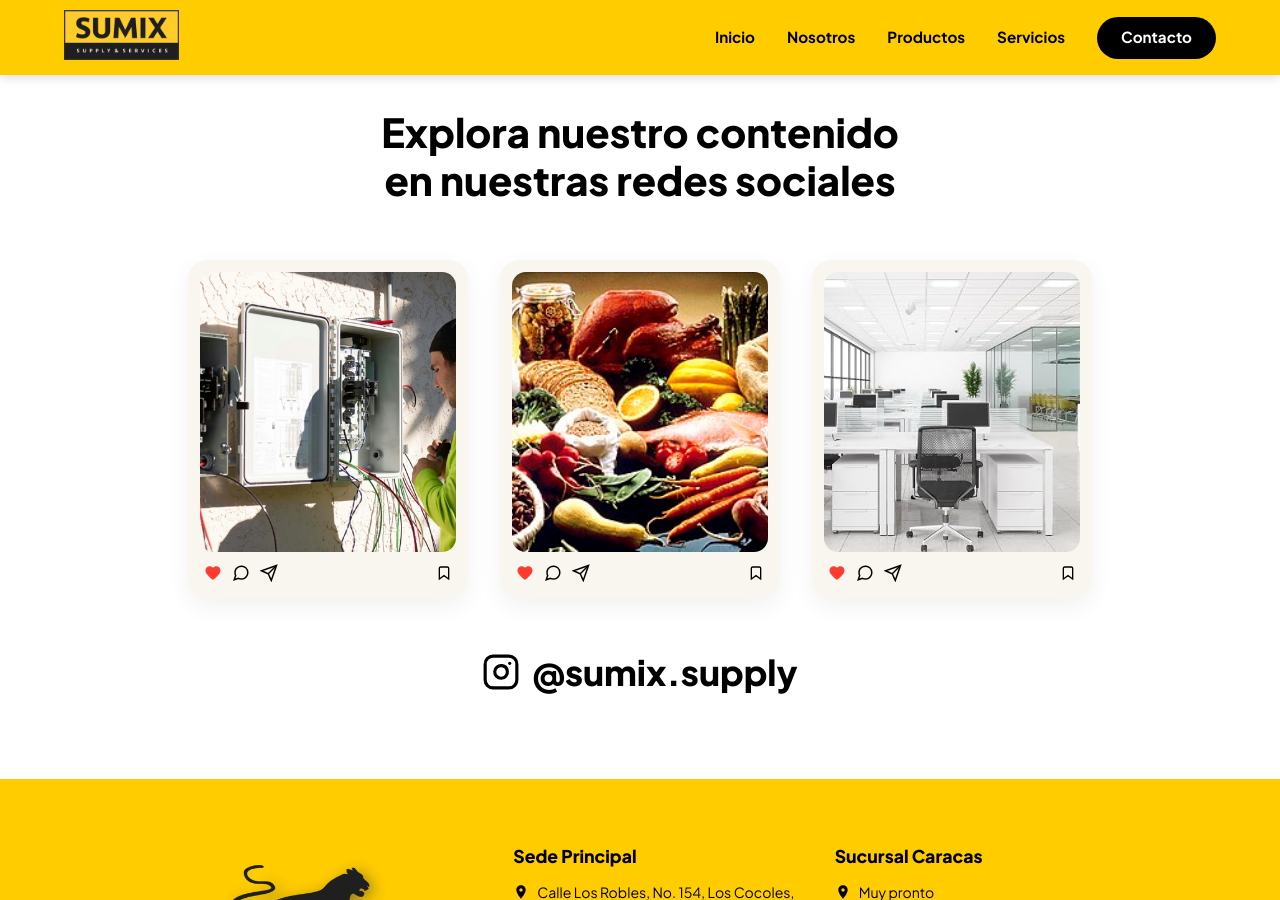
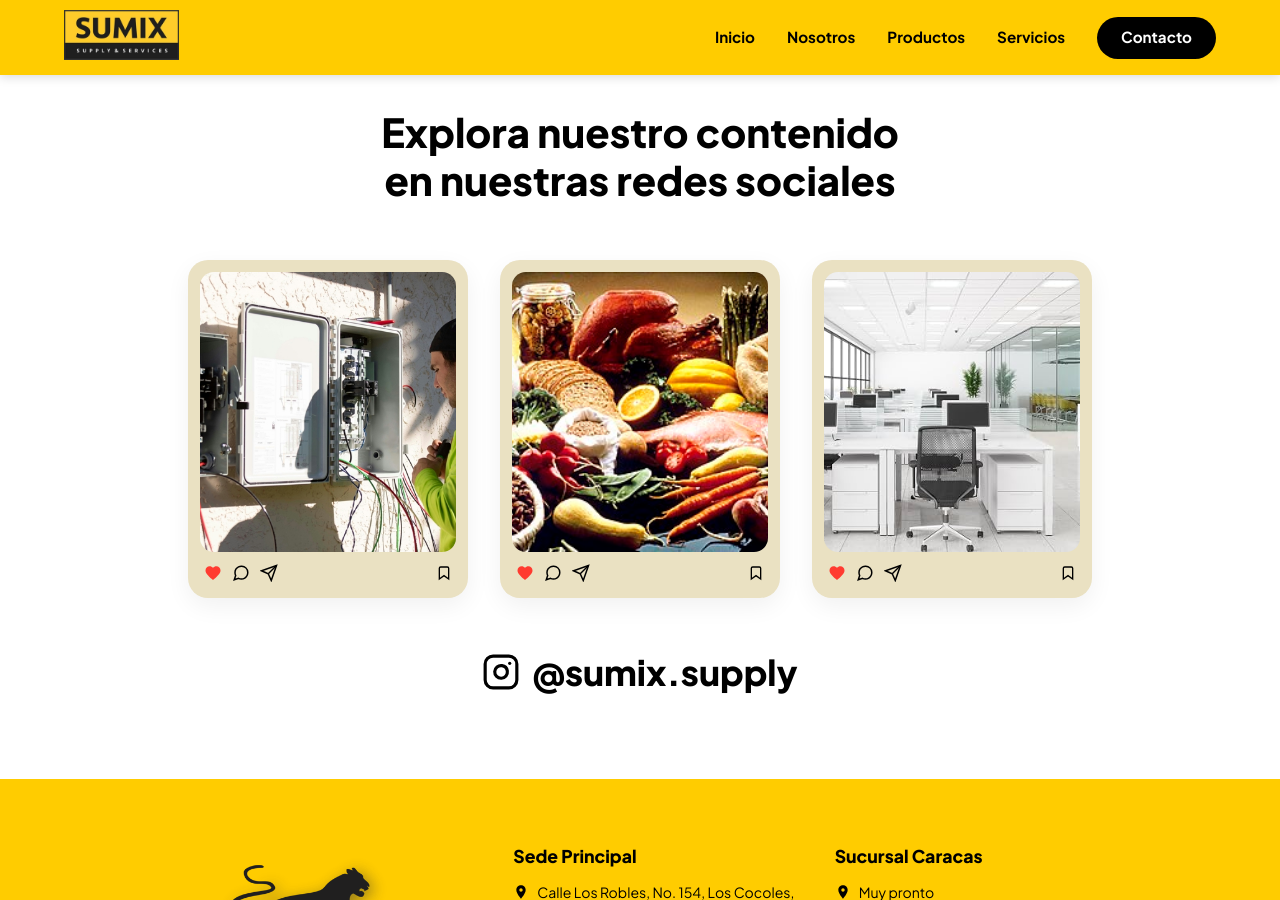
Before and after one commit to ing-nestorgomez/ximus, a Jekyll site: the page built from index.html, in a window 1280 px wide and 900 px high, scrolled down 4819 px. Built offline with Jekyll 4.4.1, drawn with Linux system fonts in a browser that asks for light colours.

Commit message:
Update styles.scss

```diff
--- a/assets/css/styles.scss
+++ b/assets/css/styles.scss
@@ -671,7 +671,7 @@ a {
 
   /* Tarjeta de cada publicación estilo PDF */
   .insta-card {
-    background-color: #F8F6EF; /* Fondo beige claro del marco */
+    background-color: #EAE1C2; /* Fondo beige claro del marco */
     border-radius: 20px;
     padding: 12px 12px 16px 12px;
     width: 280px;
```
